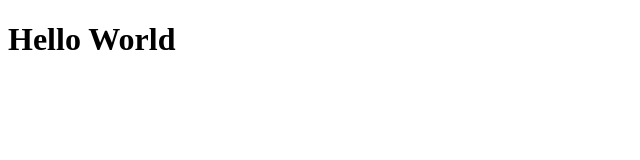
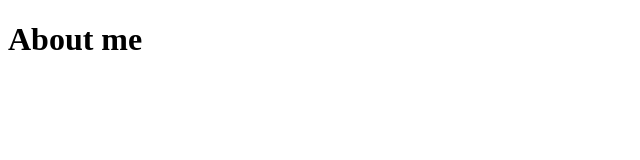
Before and after one commit to jasnmar/scrimba-ar-vanLife, a React (Vite) app: page /about in a window 1280 px wide. Shown: the top 160 px of the page, without its empty margins (0-640 px from the left). Built offline with nearby package versions, Linux system fonts and the light colour scheme.

Commit message:
About Route

```diff
--- /dev/null
+++ b/src/About.jsx
@@ -0,0 +1,11 @@
+import "./About.css"
+
+function About() {
+  return (
+    <>
+      <h1>About me</h1>
+    </>
+  )
+}
+
+export default About
--- a/src/main.jsx
+++ b/src/main.jsx
@@ -1,13 +1,25 @@
 import React from 'react'
 import ReactDOM from 'react-dom/client'
-import { BrowserRouter } from 'react-router-dom'
+import { BrowserRouter, Routes, Route } from 'react-router-dom'
 import App from './App.jsx'
+import About from './About.jsx'
 import './index.css'
+
+/**
+ * Challenge:
+ * 1. Create an "About" component (just render another h1 that says
+ *    "About page" or something more interesting of your choosing).
+ * 2. Create a new Route to render the About component when the path
+ *    is /about
+ */
 
 ReactDOM.createRoot(document.getElementById('root')).render(
   <React.StrictMode>
     <BrowserRouter>
-      <App />
+      <Routes>
+        <Route path="/" element={<App />} />
+        <Route path="/about" element={<About />} />
+    </Routes>
     </BrowserRouter>
   </React.StrictMode>,
 )
```
Also changed, not shown: src/About.css (added).
